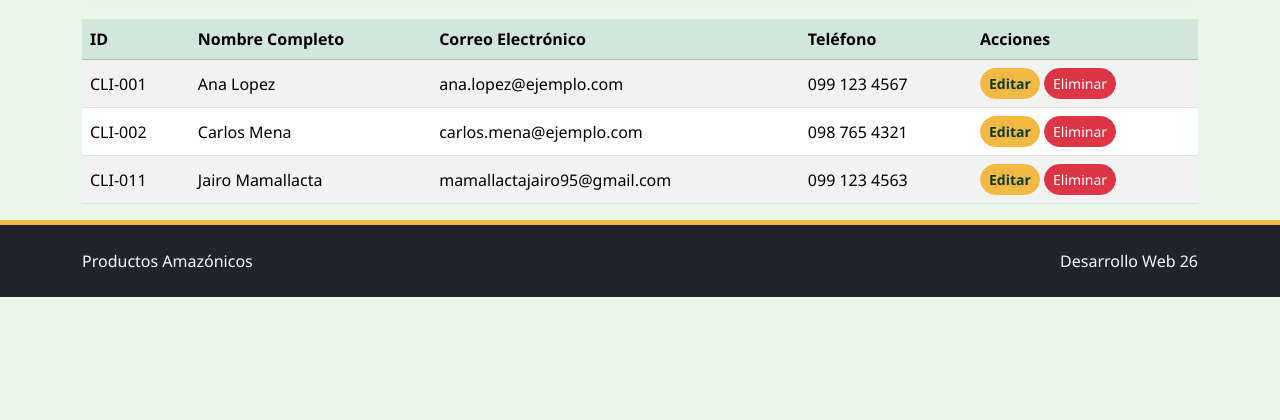
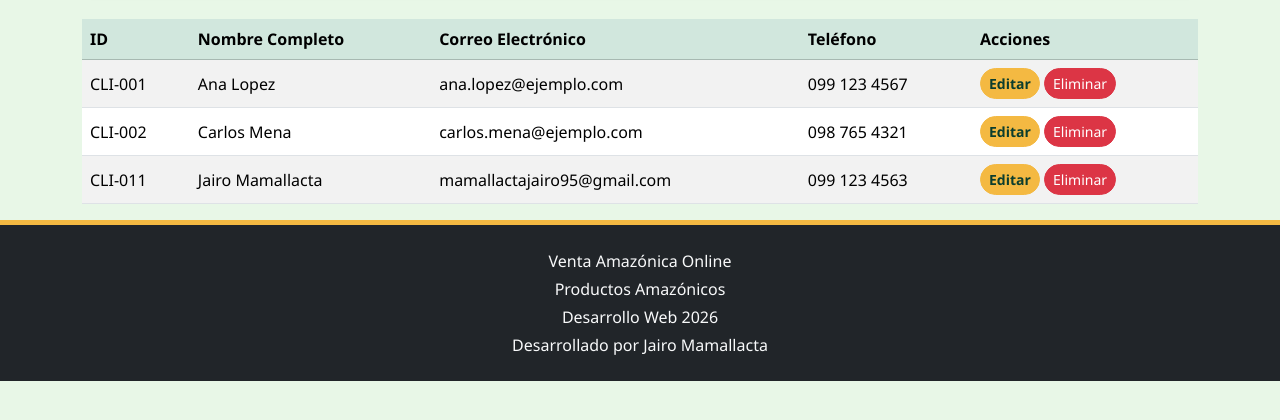
Before and after one commit to Jairo-1995/Desarrollo-Web-26, a Flask app: page /clientes in a window 1280 px wide. Shown: the part 341-761 px from the top of the page. Run offline with Flask 3, Linux system fonts and the light colour scheme; data comes from the database, SQL or seed files in the repository; both versions use the stored data as it was after the commit.

Commit message:
Actualizado

```diff
--- a/templates/components/footer.html
+++ b/templates/components/footer.html
@@ -1,12 +1,10 @@
 <footer class="bg-dark text-light py-4 mt-auto">
     <div class="container">
-        <div class="row">
-            <div class="col-md-6">
-                <p class="mb-0">Productos Amazónicos</p>
-            </div>
-            <div class="col-md-6 text-md-end">
-                <p class="mb-0">Desarrollo Web 26</p>
-            </div>
+        <div class="text-center">
+            <p class="mb-1">Venta Amazónica Online</p>
+            <p class="mb-1">Productos Amazónicos</p>
+            <p class="mb-1">Desarrollo Web 2026</p>
+            <p class="mb-0">Desarrollado por Jairo Mamallacta</p>
         </div>
     </div>
 </footer>
```
Also changed, not shown: data/amazonia.db.
